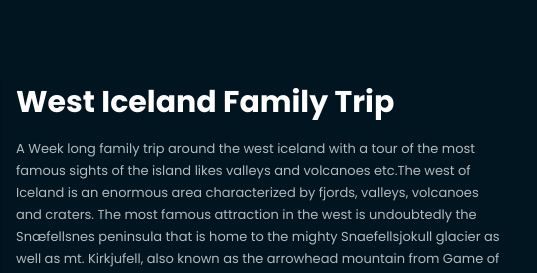
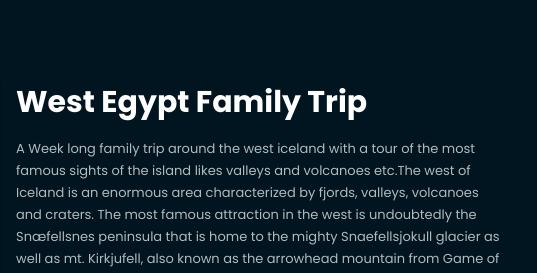
Before and after one commit to mazithesage/egypttoursdemo, a website built with Vite: page index.html in a window 1280 px wide. Shown: the part 3464-3737 px from the top of the page, 634-1171 px from the left. Built offline with nearby package versions, Linux system fonts and the light colour scheme.

Commit message:
Update index.html

```diff
--- a/index.html
+++ b/index.html
@@ -236,7 +236,7 @@
               </div>
             </div>
             <div class="tour-cards-text">
-              <h1>West Iceland Family Trip</h1>
+              <h1>West Egypt Family Trip</h1>
               <p>
                 A Week long family trip around the west iceland with a tour of
                 the most famous sights of the island likes valleys and volcanoes
```
